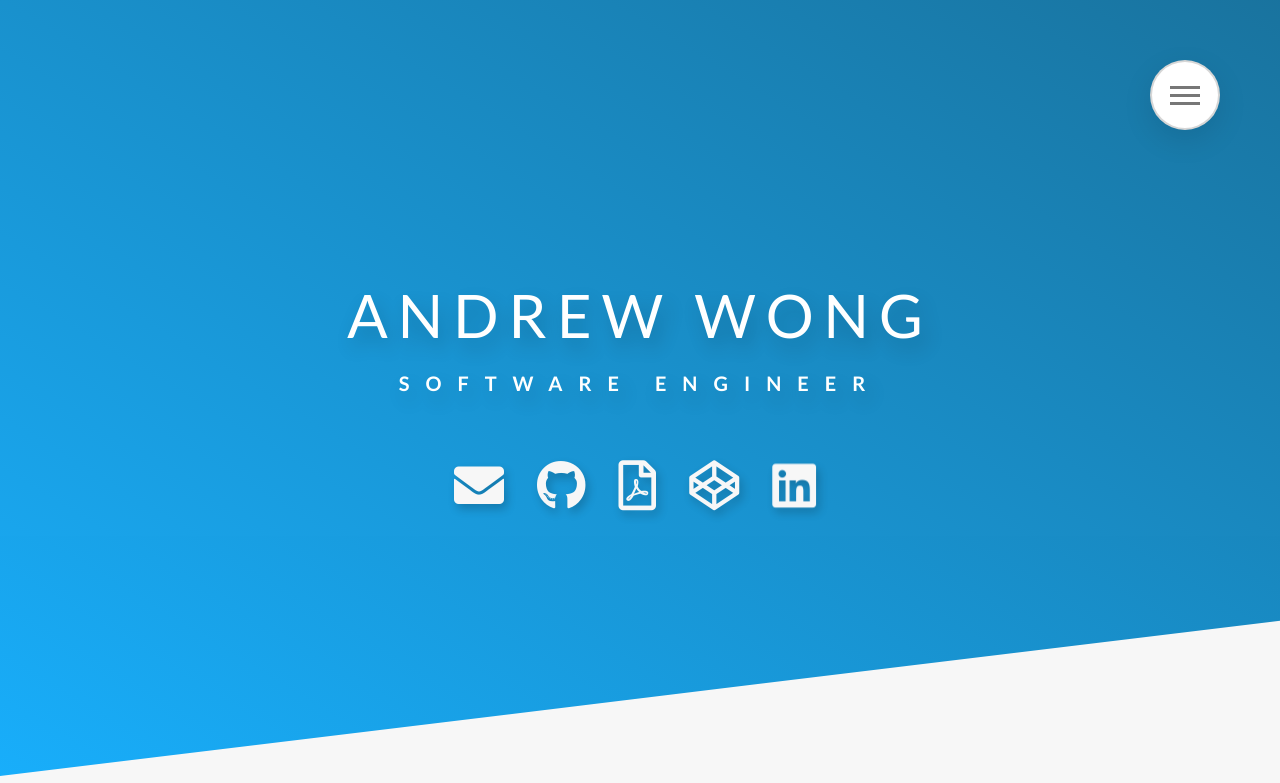
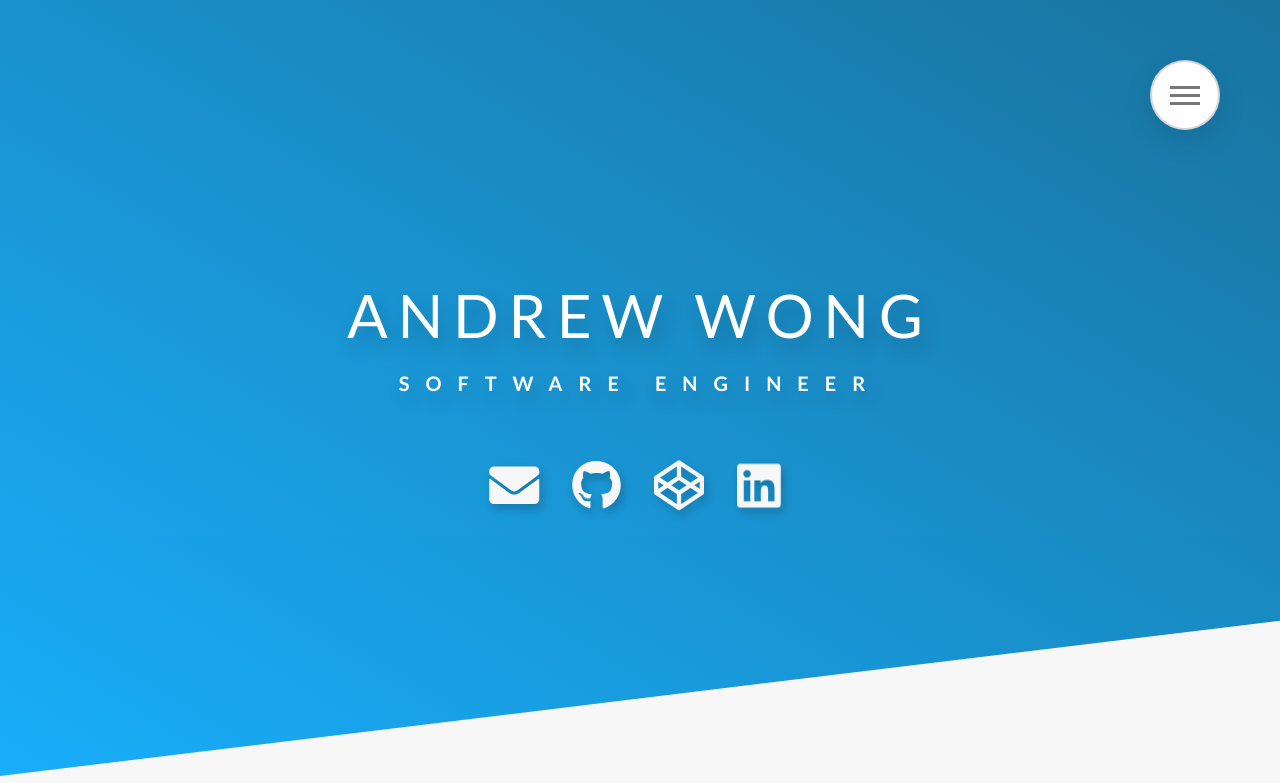
Before and after one commit to andventuree/andventuree.github.io, a website: page index.html in a window 1280 px wide. Shown: the top 783 px of the page. Drawn offline with Linux system fonts and the light colour scheme.

Commit message:
remove old CV

```diff
--- a/index.html
+++ b/index.html
@@ -86,9 +86,9 @@
                 <a href='https://github.com/andventuree' class='social-network__link'>
                     <i class="fab fa-github social-network__bubble social-network__bubble--animated"></i>
                 </a>
-                <a href='img/Andrew-Wong-CV.pdf' class='social-network__link'>
+                <!-- <a href='img/Andrew-Wong-CV.pdf' class='social-network__link'>
                     <i class="far fa-file-pdf social-network__bubble social-network__bubble--animated" alt='resume'></i>
-                </a>
+                </a> -->
                 <a href='https://codepen.io/collection/DxdZeW/' class='social-network__link'>
                     <i class="fab fa-codepen social-network__bubble social-network__bubble--animated"></i>
                 </a>
```
Also changed, not shown: 1 other file.
